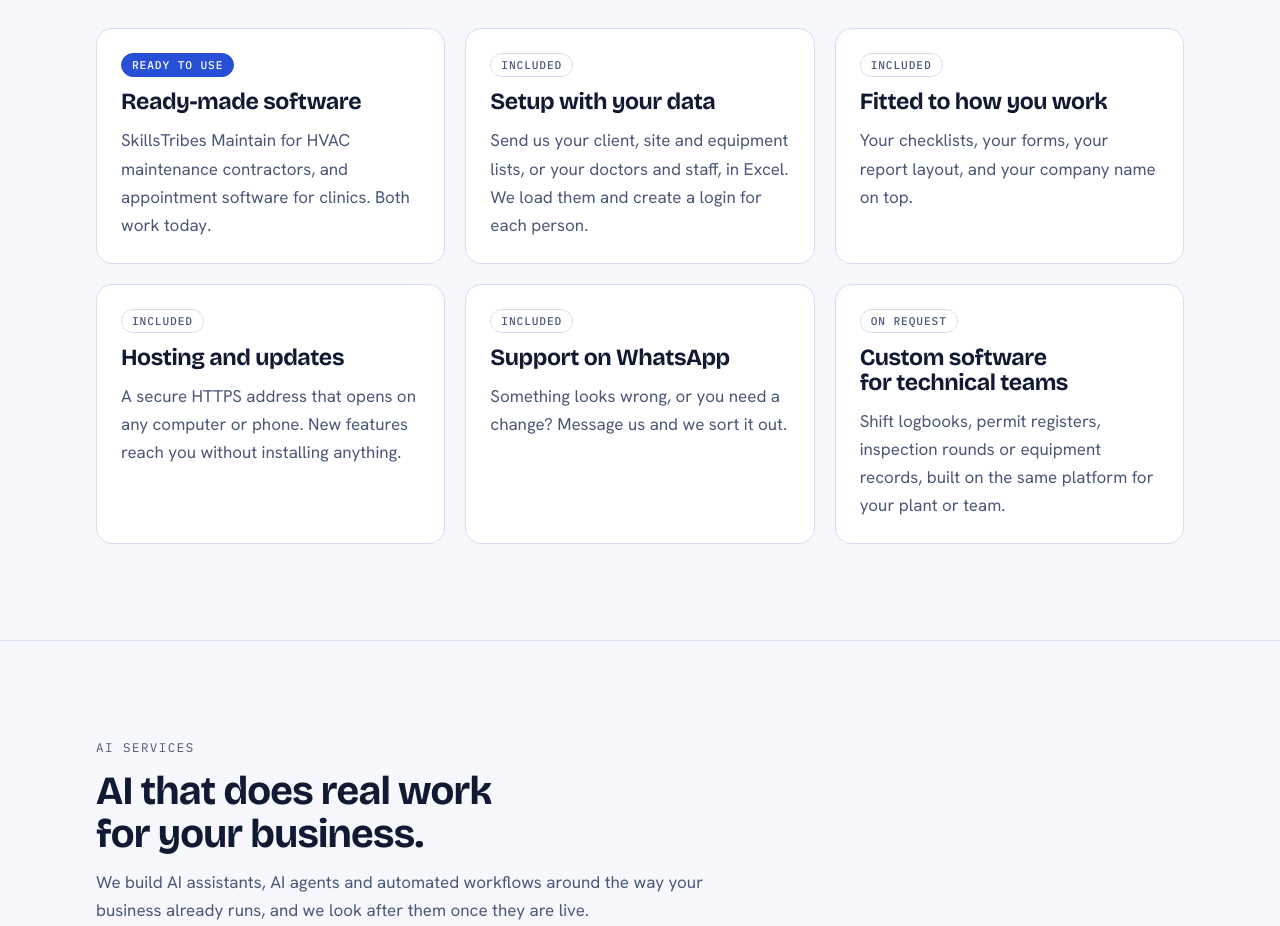
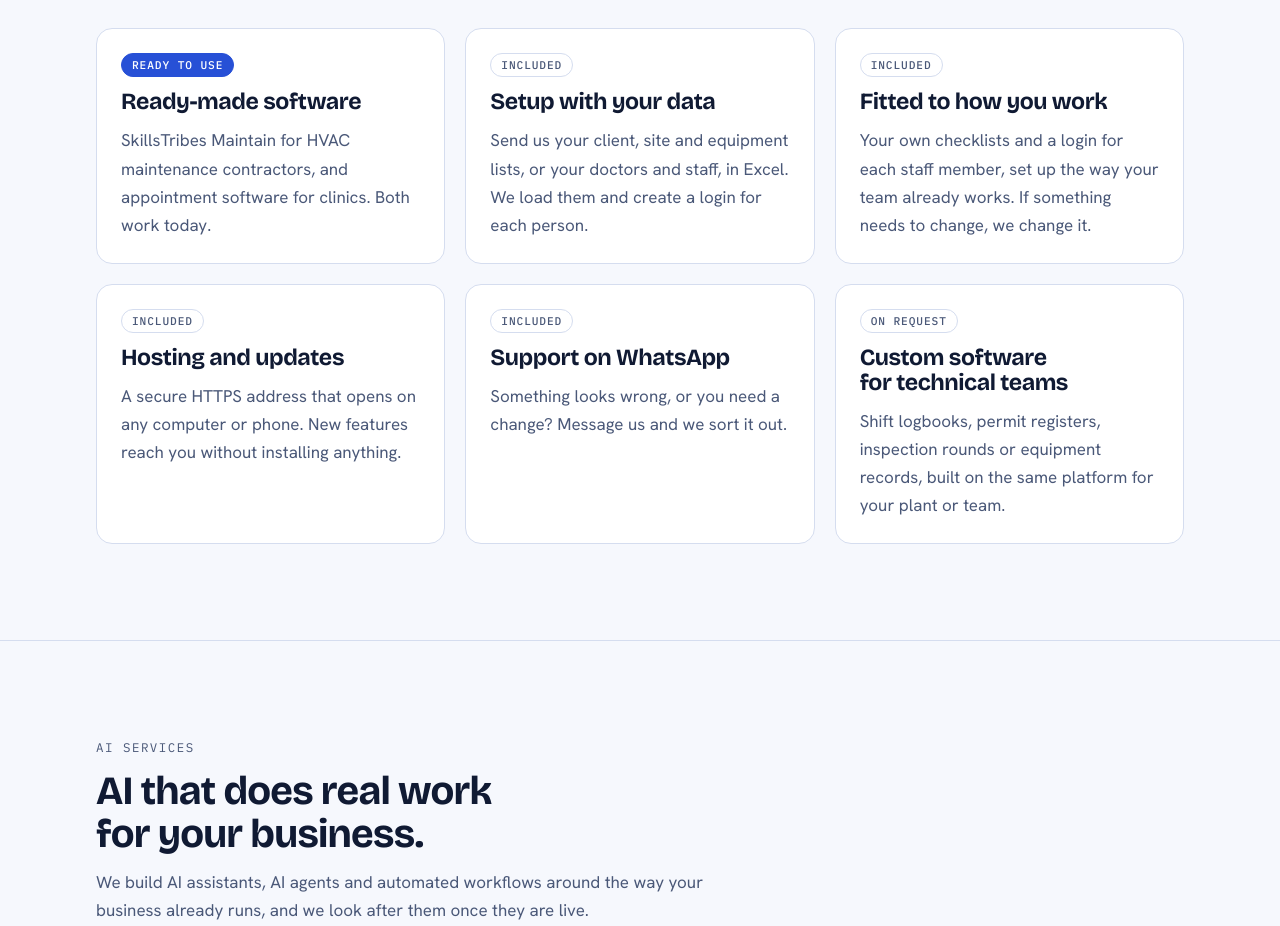
Before and after one commit to skillstribes-web/skillstribes-site, a plain HTML site: page index.html in a window 1280 px wide. Shown: the part 4640-5566 px from the top of the page. Drawn offline with nearby package versions, Linux system fonts and the light colour scheme; a web font is replaced by a local one.

Commit message:
Home: remove company-name/report-layout claim not yet in the apps
Co-Authored-By: Claude Opus 5.5 <noreply@anthropic.com>
Claude-Session: https://claude.ai/code/session_01M1yY9KsJsHfAVk7wkUE8bv

```diff
--- a/index.html
+++ b/index.html
@@ -161,7 +161,7 @@
         <article class="svc">
           <span class="badge">Included</span>
           <h3>Fitted to how you work</h3>
-          <p>Your checklists, your forms, your report layout, and your company name on top.</p>
+          <p>Your own checklists and a login for each staff member, set up the way your team already works. If something needs to change, we change it.</p>
         </article>
         <article class="svc">
           <span class="badge">Included</span>
```
